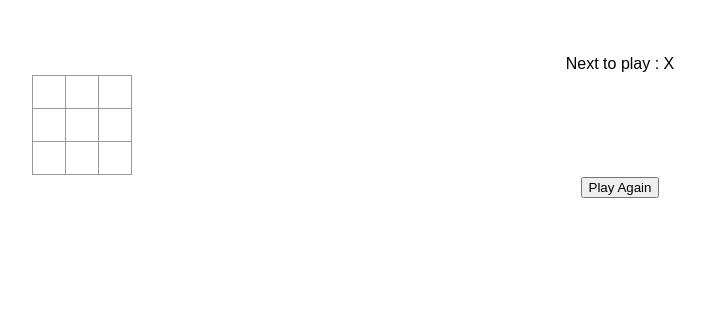
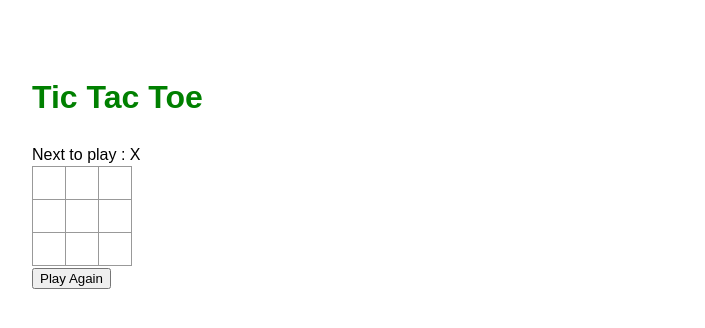
Before and after one commit to FedericaSidoti/react-tictactoe, a React (Vite) app: page / in a window 1280 px wide. Shown: the top 328 px of the page, without its empty margins (20-725 px from the left). Built offline with nearby package versions, Linux system fonts and the light colour scheme.

Commit message:
ADD- state variable to reload and title

```diff
--- a/src/App.css
+++ b/src/App.css
@@ -2,7 +2,6 @@
   max-width: 1280px;
   margin: 0 auto;
   padding: 2rem;
-  text-align: center;
 }
 
 * {
@@ -15,53 +14,6 @@ body {
   padding: 0;
 }
 
-h1 {
-  margin-top: 0;
-  font-size: 22px;
-}
-
-h2 {
-  margin-top: 0;
-  font-size: 20px;
-}
-
-h3 {
-  margin-top: 0;
-  font-size: 18px;
-}
-
-h4 {
-  margin-top: 0;
-  font-size: 16px;
-}
-
-h5 {
-  margin-top: 0;
-  font-size: 14px;
-}
-
-h6 {
-  margin-top: 0;
-  font-size: 12px;
-}
-
-code {
-  font-size: 1.2em;
-}
-
-ul {
-  padding-inline-start: 20px;
-}
-
-* {
-  box-sizing: border-box;
-}
-
-body {
-  font-family: sans-serif;
-  margin: 20px;
-  padding: 0;
-}
 
 .square {
   background: #fff;
@@ -84,14 +36,10 @@ body {
   display: table;
 }
 
-.status {
-  margin-bottom: 10px;
-}
-.game {
-  display: flex;
-  flex-direction: row;
+.page-title {
+  color: green;
 }
 
-.game-info {
-  margin-left: 20px;
+.page-title.active{
+  color: purple;
 }
--- a/src/App.tsx
+++ b/src/App.tsx
@@ -39,6 +39,7 @@ function Winner (squares) {
 export default function App() {
   const[squares, setSquares] = useState(Array(9).fill(null));
   const[nextIsX, setNextIsX] = useState(true);
+  const[nextGame, setNextGame] = useState(false);
   //winner raccoglie il return di Winner
   const winner = Winner(squares);
   let gameStatus;
@@ -57,6 +58,14 @@ export default function App() {
 
   function handleReload() {
     window.location.reload();
+    setNextGame(true);
+    console.log(nextGame)
+
+    setTimeout(()=>{
+      setNextGame(false)
+      console.log(nextGame)
+    }, 5000)
+
   }
 
   function handleClick(i){
@@ -81,8 +90,22 @@ export default function App() {
       alert("It's a draw!")
     }
   }
+
+  function Title(){
+    let classname = "page-title";
+
+    if(nextGame=== true) {
+      classname = "page-title active";
+    }
+
+    return(
+      <h1 className={classname}>Tic Tac Toe</h1>
+    )
+  }
+
   return (
     <>
+    <Title />
     <div className="statusgame">{gameStatus}</div>
     <div className="board-row">
     <Square value={squares[0]} clickSquare = {()=> handleClick(0)} />
```
